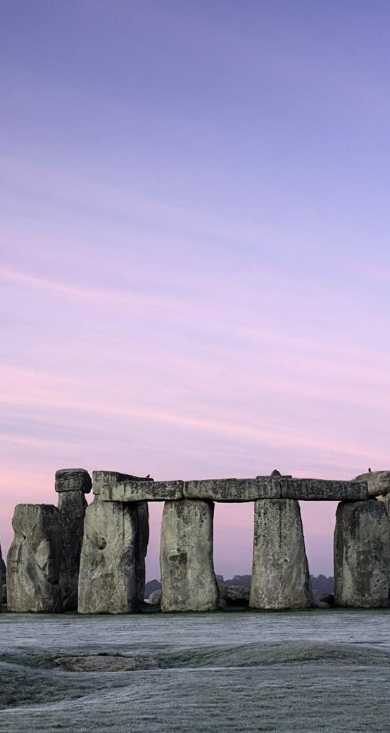
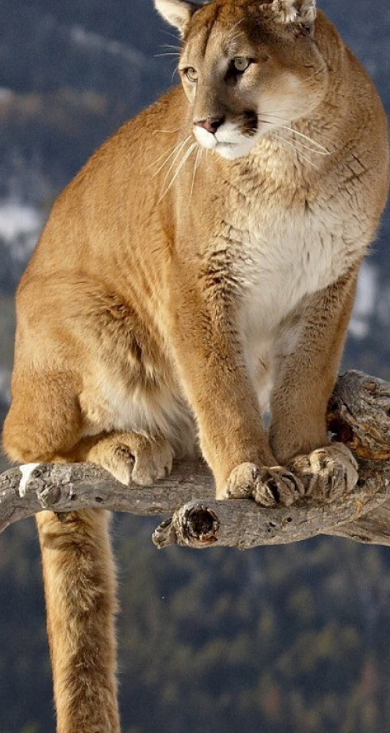
Before and after one commit to dzinaro76coder/web-login, a plain HTML site: page index.html in a window 390 px wide. Shown: the part 111-844 px from the top of the page. Drawn offline with nearby package versions, Linux system fonts and the light colour scheme.

Commit message:
css styling for screen size responsiveness

```diff
--- a/css/styles.css
+++ b/css/styles.css
@@ -213,3 +213,17 @@ button {
   text-align: center;
   margin-top: 15px;
 }
+@media (max-width: 768px) {
+  .nav_logo,
+  .nav_items {
+    display: none;
+  }
+  .home {
+    position: relative;
+    height: 100vh;
+    width: 100%;
+    background-image: url("../pics/puma.jpg");
+    background-size: cover;
+    background-position: center;
+  }
+}
```
Also changed, not shown: pics/puma.jpg (added).
